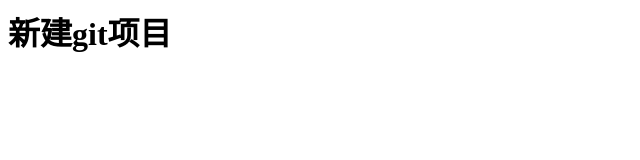
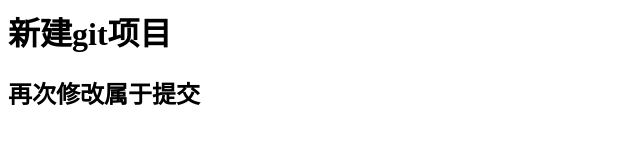
Before and after one commit to Xdgit01/Test, a plain HTML site: page Index.html in a window 1280 px wide. Shown: the whole page, without its empty margins (0-640 px from the left). Drawn offline with Linux system fonts and the light colour scheme.

Commit message:
第一次修改文件
增加了一个h2标签

```diff
--- a/Index.html
+++ b/Index.html
@@ -2,5 +2,6 @@
   <head></head>
   <body>
     <h1>新建git项目</h1>
+    <h2>再次修改属于提交</h2>
   </body>
 </html>
```
